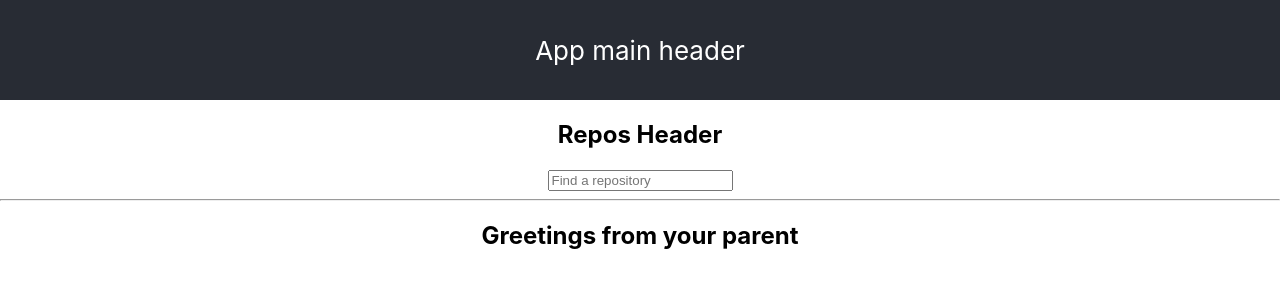
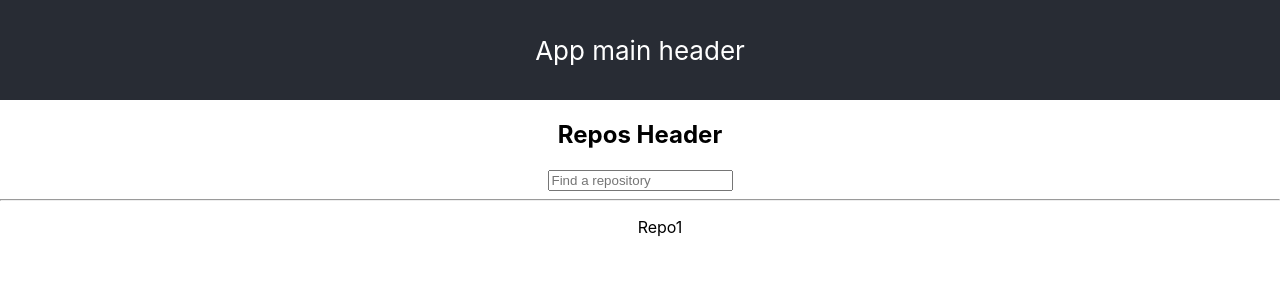
Before and after one commit to SebastianSi/nodeschool-react-workshop, a React (Create React App) app: page / in a window 1280 px wide. Shown: the top 300 px of the page. Built offline with nearby package versions, Linux system fonts and the light colour scheme.

Commit message:
solution for milestone03 and task for milestone04

```diff
--- /dev/null
+++ b/src/components/repositories/Repo.js
@@ -0,0 +1,10 @@
+import React from 'react';
+
+function Repo(props) {
+    const {title} = props;
+    return (
+        <li>{title}</li>
+    );
+}
+
+export default Repo;
--- a/src/components/repositories/RepositoriesContainer.js
+++ b/src/components/repositories/RepositoriesContainer.js
@@ -1,24 +1,17 @@
 import React from 'react';
+import Repo from './Repo';
 
 class RepositoriesContainer extends React.Component {
 
-    //Notice in Class components props are on the class instance, and can be accessed
-    // via this.props
     render() {
         return (
-            <h2>{this.props.someProp}</h2>
+            <ul style={{listStyle: 'none'}}>
+                {/*Notice on the ul that React also allows style properties directly in JS*/}
+                <Repo title={'Repo1'} />
+            </ul>
         );
     }
 
 }
 
 export default RepositoriesContainer;
-
-//TODO(milestone03): let's get rid of this h2 and replace it with a <ul>
-// Inside the <ul>, we'll add a new component called Repo
-// We'll give it a "title" prop from here called "Repo1", like this:
-// <Repo title={'Repo1'}/>
-// Create the Repo component; make it a functional component, not a class one,
-// and make it display the title prop we're passing it from here
-// what element should the Repo component render? well, bear in mind it's going to be used
-// as a child of <ul>, so what do you think? :)
--- a/src/components/repositories/RepositoriesPage.js
+++ b/src/components/repositories/RepositoriesPage.js
@@ -6,10 +6,22 @@ function RepositoriesPage() {
     return (
         <div>
             <RepositoriesHeader />
-            <hr/> {/*Note: I added this to better separate the two main components*/}
+            <hr/>
             <RepositoriesContainer someProp={'Greetings from your parent'}/>
         </div>
     );
 }
 
 export default RepositoriesPage;
+
+//TODO: Let's also refactor this to a class component. We want to do that because
+// we'll later get the value in the input in RepositoriesHeader and pass it to
+// RepositoriesContainer to only display based on the search filter; but later
+// on that. In the meantime, refactor this to a class component and also introduce
+// state to it; add a filters object on the state, which will have a searchText
+// property like this:
+// state = {filters: {
+//  searchText: 'SomeText'
+// }};
+// Now instead of someProp, pass the filters object on the state;
+// Make the necessaryChanges in RepositoriesContainer to console.log the searchText's value
```
Also changed, not shown: src/App.css (line endings or trailing spaces).
